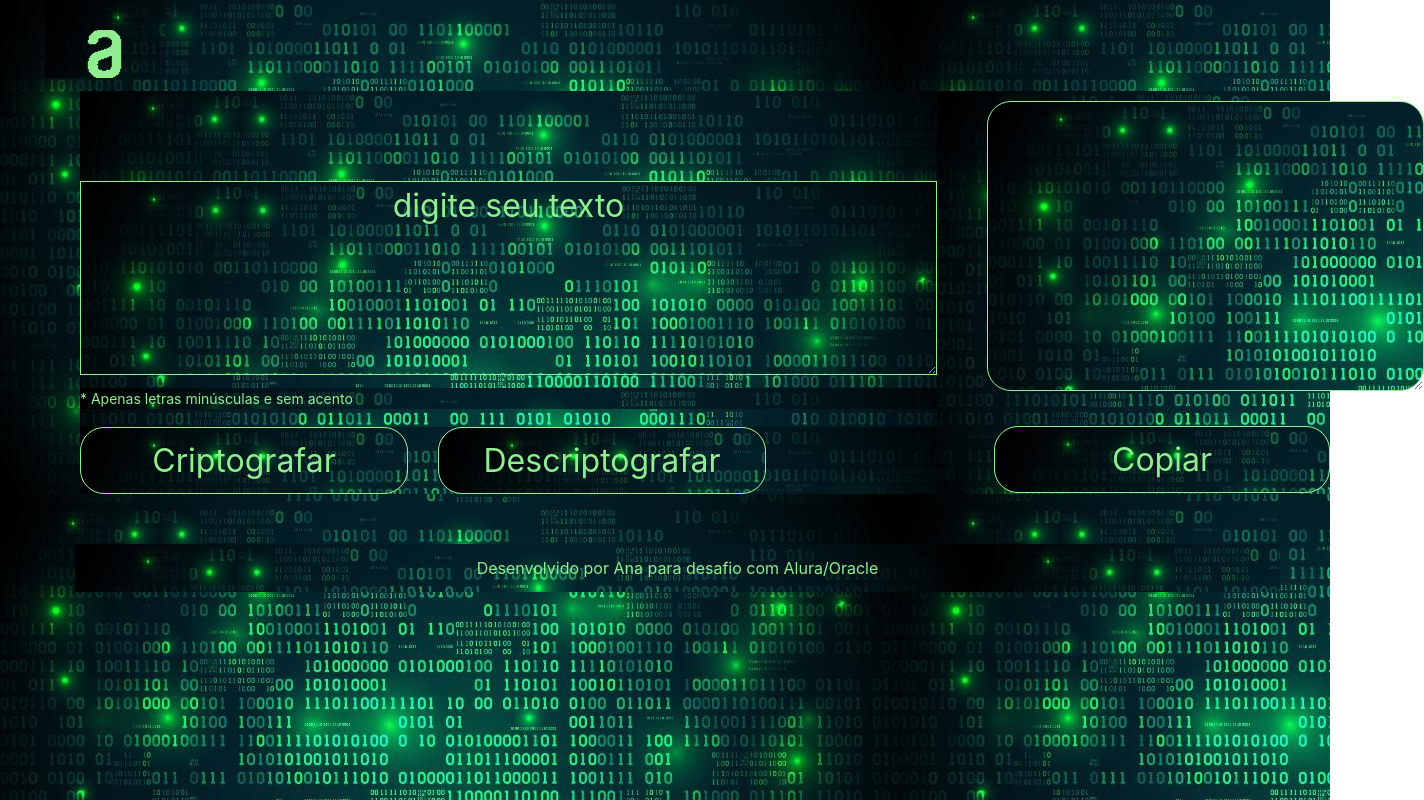
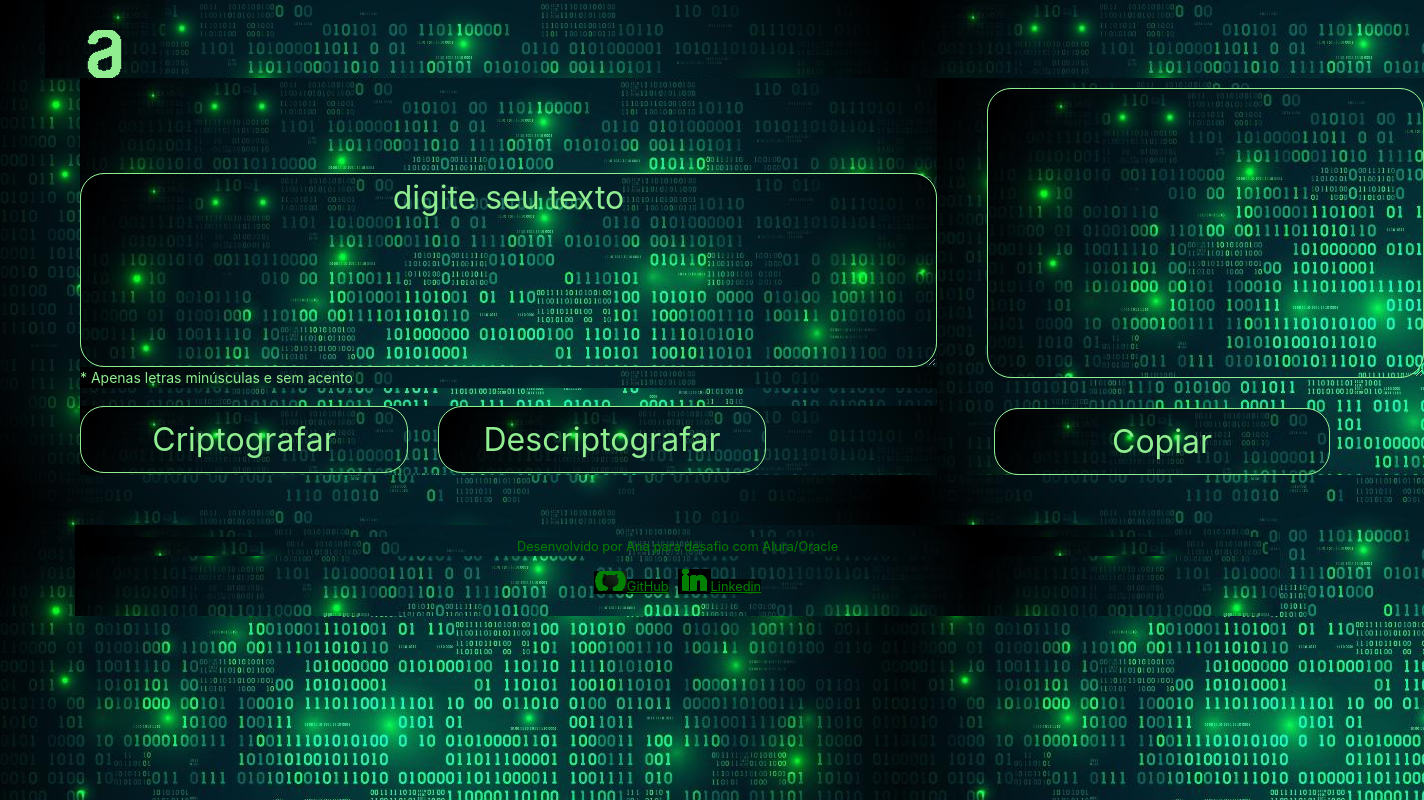
Before and after one commit to Ana-Almeida110/desafio_decodificador, a plain HTML site: page src/index.html in a window 1280 px wide. Shown: the whole page, 1424 px wide, since content can reach past the window. Drawn offline with Linux system fonts and the light colour scheme.

Commit message:
adição de logo Linkedin/GitHub e identação

```diff
--- a/src/index.html
+++ b/src/index.html
@@ -17,7 +17,8 @@
 
     <main>
         <section>
-            <textarea class="text-area" id="mensagem_inicial" cols="41" rows="4" placeholder="Digite seu texto"></textarea>
+            <textarea class="text-area" id="mensagem_inicial" cols="41" rows="4"
+                placeholder="Digite seu texto"></textarea>
             <div class="informacao">
                 <h6>* Apenas letras minúsculas e sem acento</h6>
             </div>
@@ -35,6 +36,13 @@
     <script src="script.js"></script>
 </body>
 
-<footer class="rodape">Desenvolvido por Ana para desafio com Alura/Oracle</footer>
+<footer class="rodape">
+
+    <p>Desenvolvido por Ana para desafio com Alura/Oracle</p>
+    <a class="link_GitHub" href="https://github.com/Ana-Almeida110"><img src="imagens/github.png"
+            alt='logotipo do GitHub'>GitHub</a>
+    <a class="link_Linkedin" href="https://linkedin.com/in/ana-paula-de-almeida-coiado"><img src="imagens/linkedin.png"
+            alt="logotipo do Linkedin">Linkedin</a>
+</footer>
 
 </html>
--- a/src/style.css
+++ b/src/style.css
@@ -15,6 +15,7 @@
 .logoalura {
     margin-left: 45px;
     padding-top: 30px;
+    display: flex;
 }
 
 main {
@@ -25,10 +26,12 @@ main {
 
 .text-area {
     border: 1px solid var(--cor-primaria);
+    border-radius: 24px;
     color: var(--cor-primaria);
-    margin-top: 90px;
+    margin-top: 95px;
     text-transform: lowercase;
     text-align: center;
+    display: flex;
 }
 
 h6 {
@@ -36,21 +39,25 @@ h6 {
     color: var(--cor-primaria);
 }
 
-::placeholder { color: var(--cor-primaria); }
+::placeholder {
+    color: var(--cor-primaria);
+}
+
 .text-area:focus {
-        outline:none;
+    outline: none;
 }
 
 .mensagem {
     color: var(--cor-primaria);
-        background-color: green;
     border: 1px solid var(--cor-primaria);
     border-radius: 24px;
     margin-left: 50px;
     margin-top: 10px;
     padding-left: 10px;
-        position: fixed;
+
     text-align: center;
+    display: flex;
+    gap: 50px;
 }
 
 .mensagem:focus {
@@ -63,7 +70,7 @@ h6 {
 }
 
 .btn_desencriptar {
-        border: 1px solid  var(--cor-primaria);
+    border: 1px solid var(--cor-primaria);
     border-radius: 24px;
     color: var(--cor-primaria);
     cursor: pointer;
@@ -88,8 +95,7 @@ h6 {
     cursor: pointer;
     height: 67px;
     margin-left: 57px;
-        margin-top: 335px;
-        position:relative;
+    margin-top: 30px;
     width: 336px;
 }
 
@@ -99,10 +105,15 @@ h6 {
     line-height: 18px;
 }
 
-    .rodape {
+footer {
     padding: 12px;
-        font-size: 16px;
     color: var(--cor-primaria);
     margin-left: 75px;
     text-align: center;
 }
+
+p,
+a {
+    font-size: 0.4rem;
+    color: green;
+}
```
Also changed, not shown: src/imagens/github.png (added), src/imagens/linkedin.png (added), src/script.js (indentation only). Lines whose indentation alone changed are shown as unchanged.
